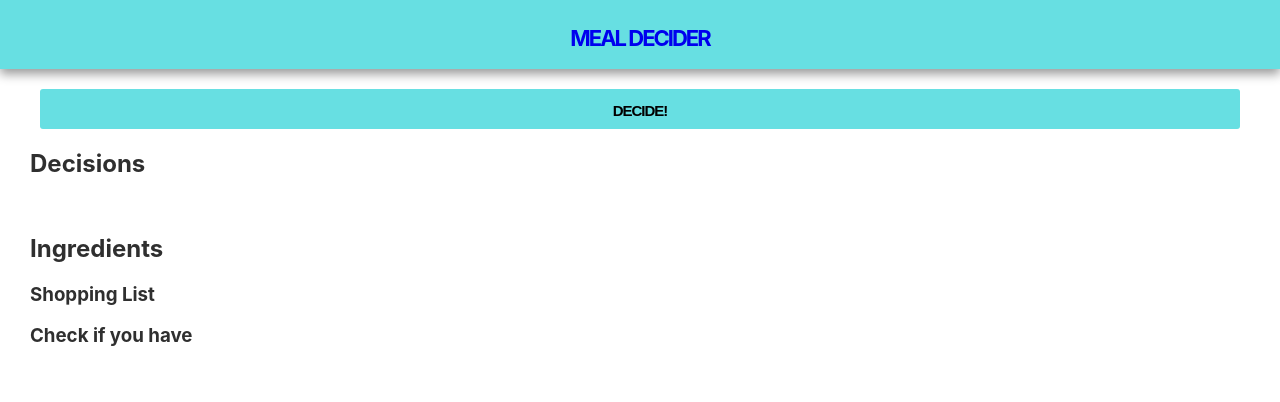
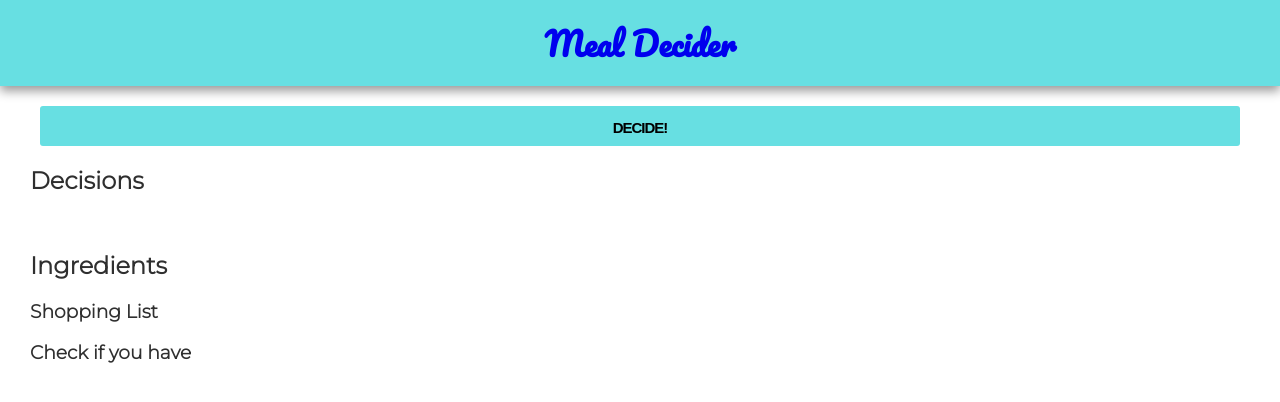
Before and after one commit to leggsimon/meal-decider, a React (Vite) app: page / in a window 1280 px wide. Shown: the top 402 px of the page. Built offline with nearby package versions, Linux system fonts and the light colour scheme.

Commit message:
add fonts

```diff
--- a/index.html
+++ b/index.html
@@ -5,6 +5,11 @@
 		<meta http-equiv="X-UA-Compatible" content="IE=edge" />
 		<meta name="viewport" content="width=device-width, initial-scale=1.0" />
 		<title>Meal Decider</title>
+		<link rel="preconnect" href="https://fonts.gstatic.com" />
+		<link
+			href="https://fonts.googleapis.com/css2?family=Montserrat:wght@300&family=Pacifico&display=swap"
+			rel="stylesheet"
+		/>
 	</head>
 	<body>
 		<div id="root"></div>
--- a/src/components/Header.jsx
+++ b/src/components/Header.jsx
@@ -12,8 +12,6 @@ const StyledHeader = styled.header`
 	align-items: center;
 	padding: 15px 0;
 	box-shadow: 0px 5px 10px #999;
-	font-variant: all-petite-caps;
-	letter-spacing: -2px;
 `;
 const List = styled.ul`
 	list-style: none;
@@ -56,6 +54,7 @@ const ListItem = styled.li`
 	font-weight: 200;
 `;
 const Heading = styled.h1`
+	font-family: 'Pacifico', cursive;
 	margin: 0;
 `;
 
--- a/src/index.css
+++ b/src/index.css
@@ -1,8 +1,8 @@
 body {
 	margin: 0;
-	font-family: -apple-system, BlinkMacSystemFont, 'Segoe UI', 'Roboto', 'Oxygen',
-		'Ubuntu', 'Cantarell', 'Fira Sans', 'Droid Sans', 'Helvetica Neue',
-		sans-serif;
+	font-family: 'Montserrat', -apple-system, BlinkMacSystemFont, 'Segoe UI',
+		'Roboto', 'Oxygen', 'Ubuntu', 'Cantarell', 'Fira Sans', 'Droid Sans',
+		'Helvetica Neue', sans-serif;
 	-webkit-font-smoothing: antialiased;
 	-moz-osx-font-smoothing: grayscale;
 	color: #2f2f2f;
```
